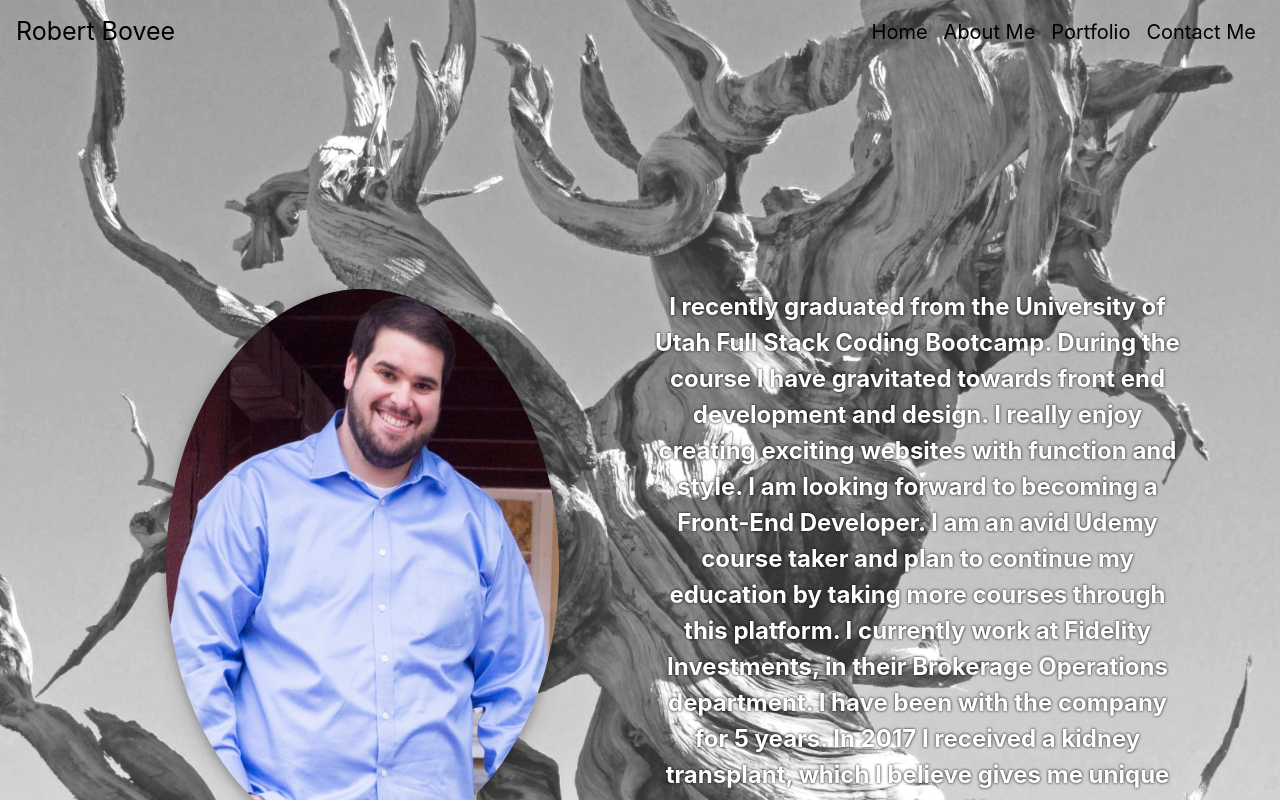
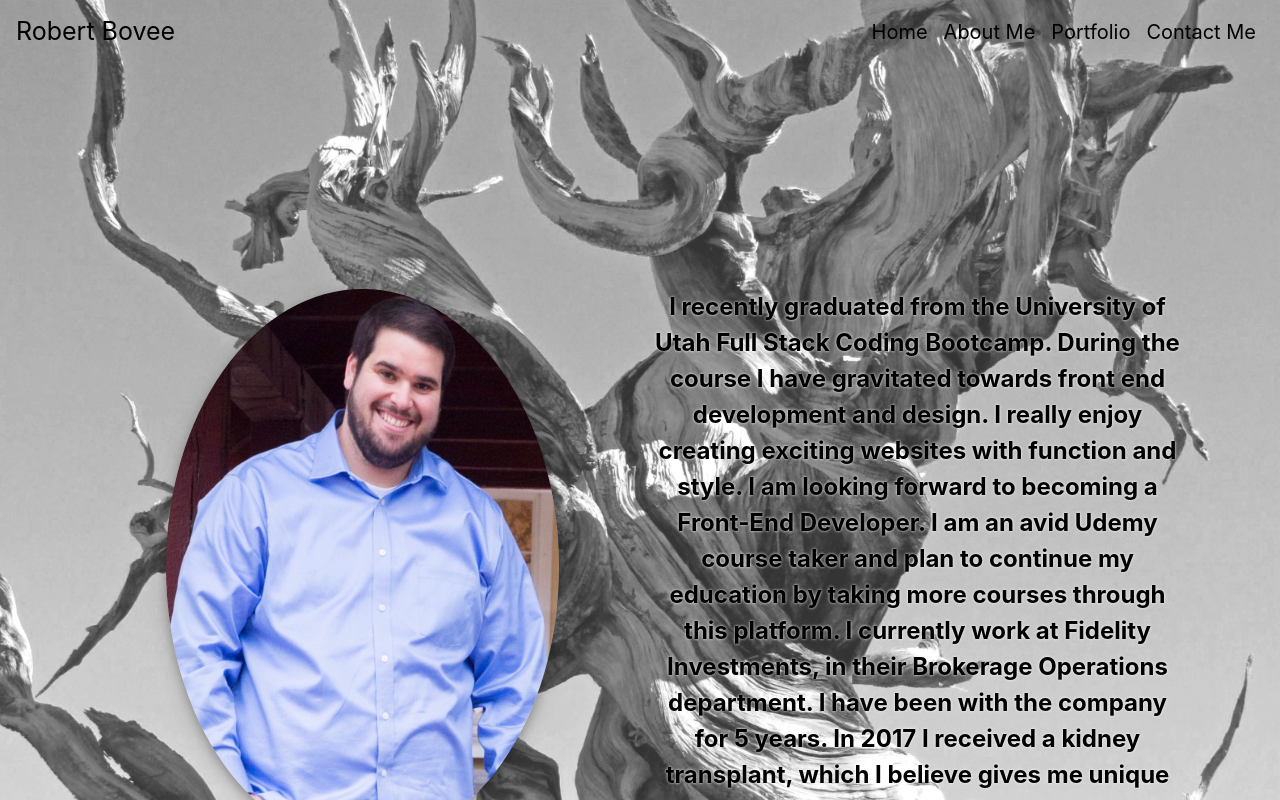
Before and after one commit to Rjbovee112/React-Portfolio, a React (Create React App) app: page /about in a window 1280 px wide. Shown: the top 800 px of the page. Built offline with nearby package versions, Linux system fonts and the light colour scheme.

Commit message:
adding pictures to readme

```diff
--- a/src/pages/aboutme/aboutme.css
+++ b/src/pages/aboutme/aboutme.css
@@ -11,8 +11,8 @@
     font-weight: bolder;
     text-align: center;
     font-size: x-large;
-    text-shadow: 0 0 3px black;
-    color: white;
+    text-shadow: 0 0 3px white;
+    color: Black;
   }
 
   .picturecontainer {
```
Also changed, not shown: 5 other files (tests, documents, lock files or other folders).
